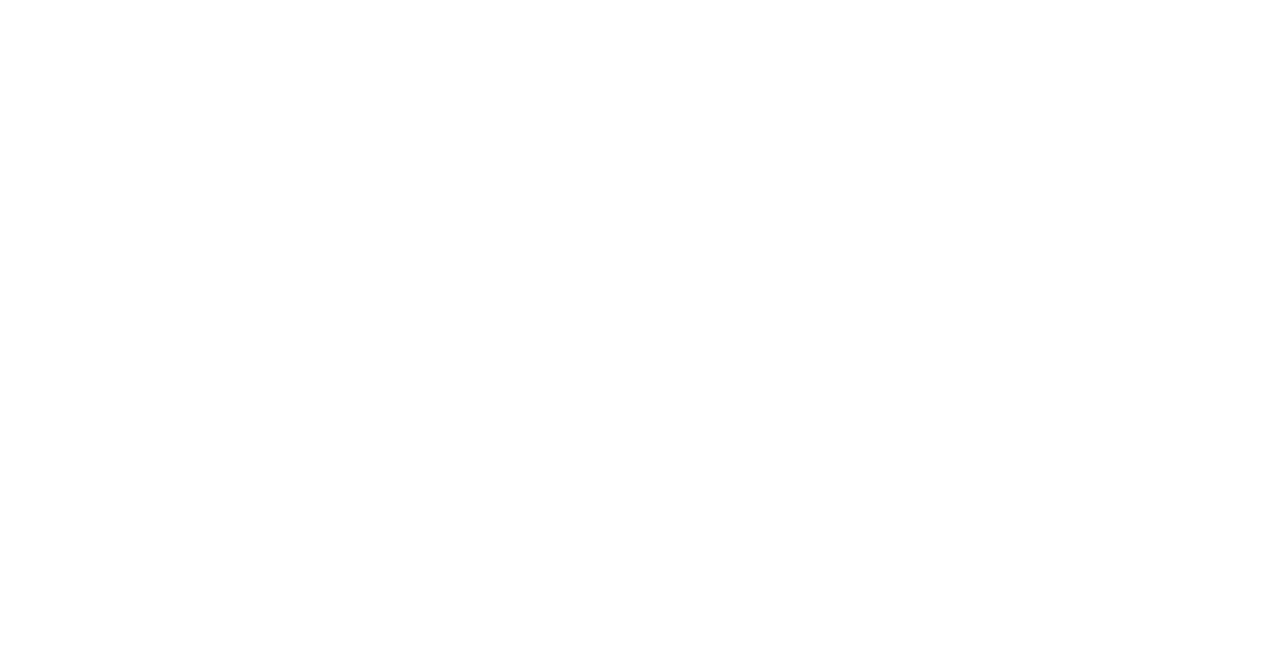
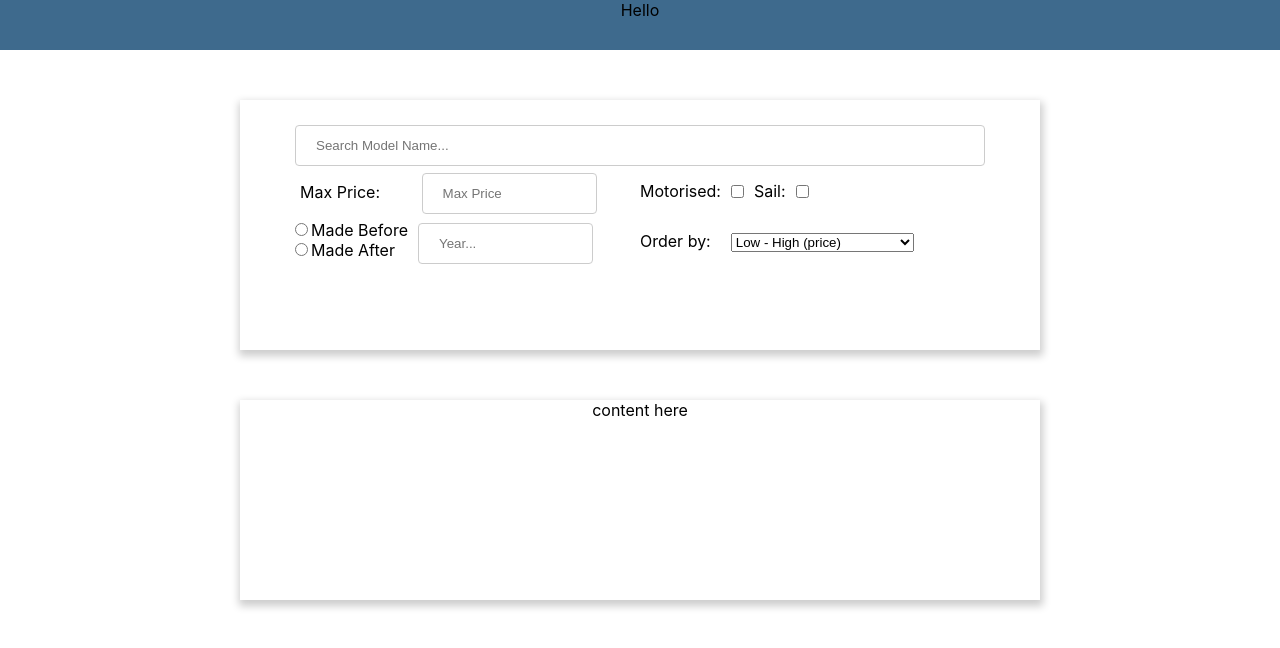
Before and after one commit to Kanzaki404/Boat-market, a React (Create React App) app: page / in a window 1280 px wide. Shown: the top 648 px of the page. Built offline with nearby package versions, Linux system fonts and the light colour scheme.

Commit message:
some progres

```diff
--- a/src/App.js
+++ b/src/App.js
@@ -1,12 +1,20 @@
-import React from 'react';
-
-
+import React from "react";
+import Filter from './Components/Filter'
+import Content from './Components/Content'
+import styled from "styled-components";
+const Main = styled.div`
+  text-align: center;
+`
+const Bar = styled.div`
+  height: 50px;
+  background-color: #3E6A8D;
+`
 function App() {
-  return (
-    <div className="App">
-
-    </div>
-  );
+  return <Main>
+    <Bar>Hello</Bar>
+	  <Filter></Filter>
+    <Content></Content>
+  </Main>;
 }
 
 export default App;
--- /dev/null
+++ b/src/Components/Content.jsx
@@ -0,0 +1,19 @@
+import React from 'react'
+import styled from "styled-components";
+
+
+const ContentWrapper = styled.div`
+  box-shadow: 1px 4px 8px 2px rgba(0,0,0,0.2);
+  width: 800px;
+  height: 200px;
+  margin-top: 50px;
+  margin-left: auto;
+  margin-right: auto;
+`
+export default function Content() {
+    return (
+        <ContentWrapper>
+            content here
+        </ContentWrapper>
+    )
+}
--- /dev/null
+++ b/src/Components/Filter.jsx
@@ -0,0 +1,181 @@
+import React from "react";
+import styled from "styled-components";
+
+const FilterWrapper = styled.div`
+  box-shadow: 1px 4px 8px 2px rgba(0, 0, 0, 0.2);
+  transition: 0.3s;
+  width: 800px;
+  height: 250px;
+  margin-top: 50px;
+  margin-left: auto;
+  margin-right: auto;
+  padding: 20px;
+  padding-right: 50px;
+  padding-left: 50px;
+  -moz-box-sizing: border-box;
+  -webkit-box-sizing: border-box;
+  box-sizing: border-box;
+`;
+const InputField = styled.div`
+  height: 50px;
+  width: 100%;
+  padding: 5px;
+  box-sizing: border-box;
+`;
+const InputArea = styled.input`
+  width: 100%;
+  padding: 12px 20px;
+  outline: none;
+  display: inline-block;
+  border: 1px solid #ccc;
+  border-radius: 4px;
+  box-sizing: border-box;
+
+  InputArea[type="text"]:focus,
+  :focus {
+    box-shadow: 0 0 5px rgba(81, 203, 238, 1);
+    border: 1px solid rgba(81, 203, 238, 1);
+  }
+`;
+const InputField2 = styled.div`
+  height: 50px;
+  width: 100%;
+  box-sizing: border-box;
+  display: flex;
+`;
+const InputField3 = styled.div`
+
+  height: 50px;
+  width: 100%;
+  display: flex;
+  box-sizing: border-box;
+`;
+const MaxPrice = styled.div`
+  height: 100%;
+  width: 100%;
+  text-align: left;
+`;
+const MaxPriceLabel = styled.label`
+  margin-left: 10px;
+`;
+const MaxPriceInput = styled.input`
+  margin-top: 3px;
+  margin-left: 37px;
+  width: 50%;
+  padding: 12px 20px;
+  outline: none;
+  display: inline-block;
+  border: 1px solid #ccc;
+  border-radius: 4px;
+  box-sizing: border-box;
+
+  InputArea[type="text"]:focus,
+  :focus {
+    box-shadow: 0 0 5px rgba(81, 203, 238, 1);
+    border: 1px solid rgba(81, 203, 238, 1);
+  }
+`;
+const Type = styled.div`
+  height: 100%;
+  width: 100%;
+  box-sizing: border-box;
+  text-align: left;
+  padding-top: 11px;
+`;
+const TypeLabel = styled.label``;
+
+const TypeInput = styled.input`
+  vertical-align: text-bottom;
+  margin-left: 10px;
+  margin-right: 10px;
+`;
+
+const ManifacturedYear = styled.div`
+
+  height: 100%;
+  width: 100%;
+  text-align: left;
+  display: flex;
+`;
+
+const ManifacturedYearInput = styled.input`
+  margin-top: 3px;
+  height: 41px;
+  width: 50%;
+  padding: 12px 20px;
+  outline: none;
+  display: inline-block;
+  border: 1px solid #ccc;
+  border-radius: 4px;
+  box-sizing: border-box;
+  margin-left: 10px;
+  InputArea[type="text"]:focus,
+  :focus {
+    box-shadow: 0 0 5px rgba(81, 203, 238, 1);
+    border: 1px solid rgba(81, 203, 238, 1);
+  }
+`;
+const OrderBy = styled.div`
+  height: 100%;
+
+  width: 100%;
+  text-align: left;
+  padding-top: 11px;
+  box-sizing: border-box;
+`;
+
+const Select = styled.select`
+  margin-left: 20px;
+  outline: none;
+`;
+
+export default function Filter() {
+  return (
+    <FilterWrapper>
+      <InputField>
+        <InputArea placeholder="Search Model Name..."></InputArea>
+      </InputField>
+      <InputField2>
+        <MaxPrice>
+          <MaxPriceLabel for="maxPrice"> Max Price: </MaxPriceLabel>
+          <MaxPriceInput id="maxPrice" placeholder="Max Price"></MaxPriceInput>
+        </MaxPrice>
+        <Type>
+          <TypeLabel for="motorType">Motorised:</TypeLabel>
+          <TypeInput id="motorType" type="checkbox"></TypeInput>
+          <TypeLabel for="sailType">Sail:</TypeLabel>
+          <TypeInput id="sailType" type="checkbox"></TypeInput>
+        </Type>
+      </InputField2>
+      <InputField3>
+        <ManifacturedYear>
+          <div>
+            <input type="radio" id="madeBefore" name="choice"></input>
+            <label for="madeBefore">Made Before</label>
+            <br />
+            <input type="radio" id="madeAfter" name="choice"></input>
+            <label for="madeAfter">Made After</label>
+          </div>
+
+          <ManifacturedYearInput
+            type="text"
+            placeholder="Year..."
+          ></ManifacturedYearInput>
+        </ManifacturedYear>
+        <OrderBy>
+			<label for="orderby">Order by:</label>
+			<Select name="cars" id="orderby">
+				<option value="lowToHigh">Low - High (price)</option>
+				<option value="highToLow">High - Low (price)</option>
+				<option value="alpha">Alphabetical order</option>
+				<option value="nAlpha"> Reverse Alphabetical order</option>
+				<option value="new">New</option>
+				<option value="old">Oldest</option>
+			</Select>
+
+		</OrderBy>
+      </InputField3>
+      <InputField3></InputField3>
+    </FilterWrapper>
+  );
+}
```
